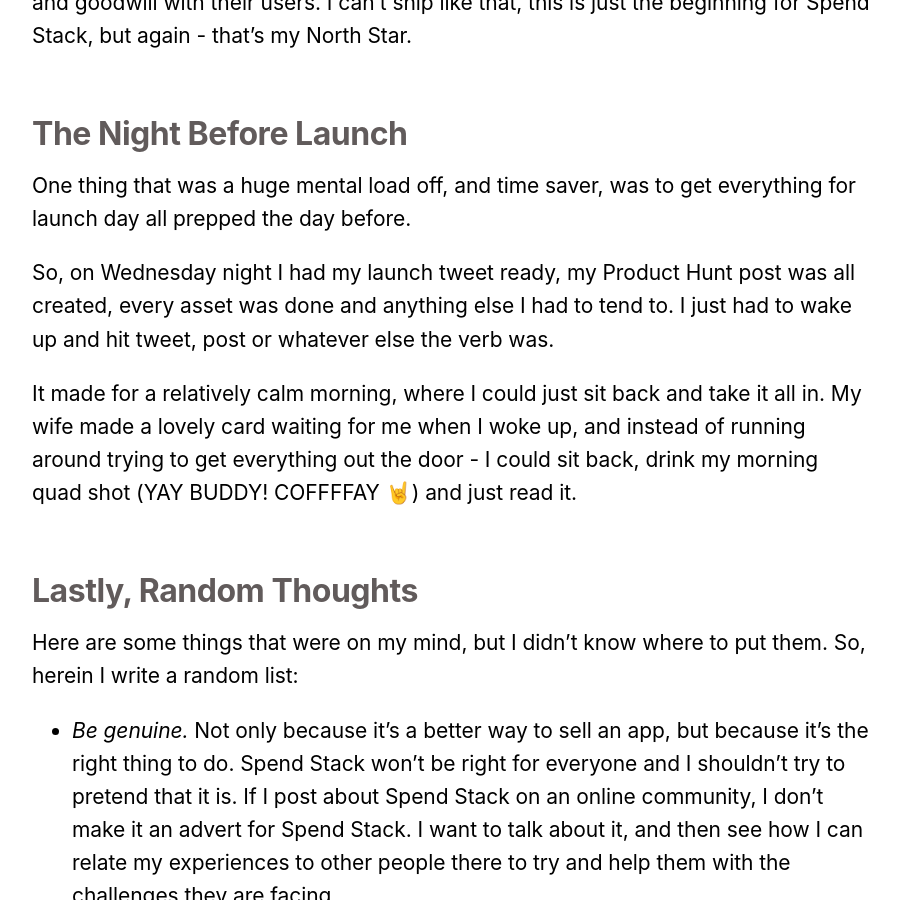
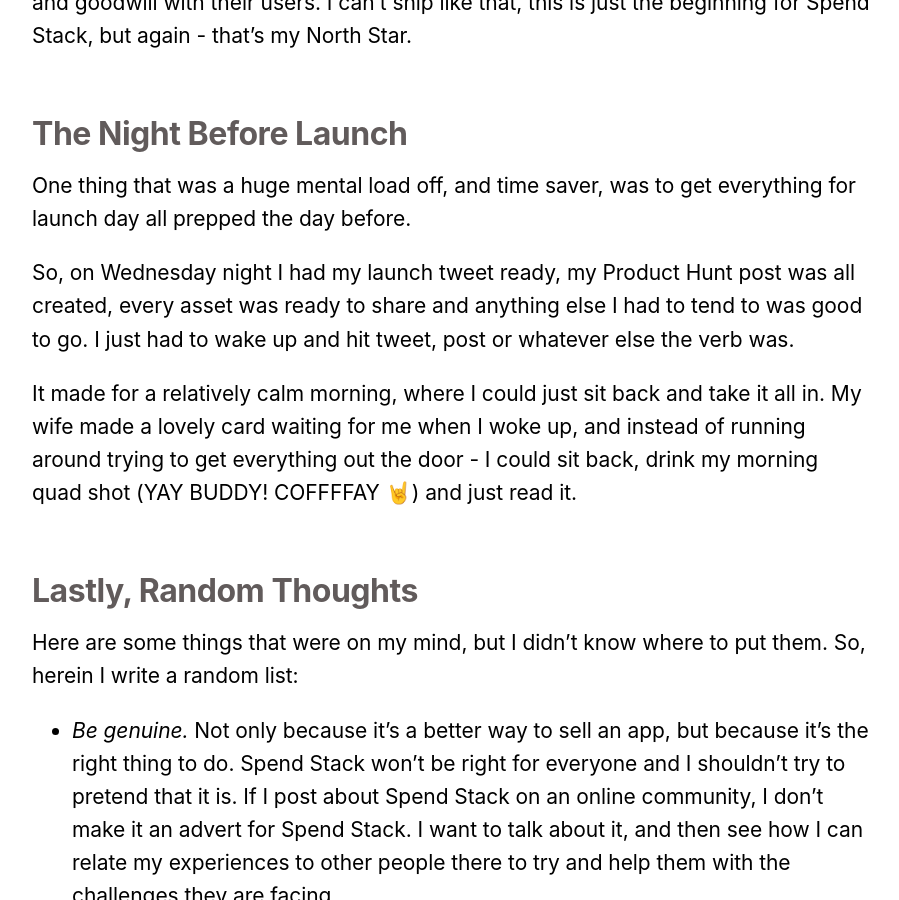
Before and after one commit to hassaan4584/Swiftjective-C, a Jekyll site: the page built from _posts/2019-07-27-On-Launching-Your-Indie-App.md, in a window 1280 px wide and 900 px high, scrolled down 10888 px. Shown: the whole window, without its empty margins (188-1087 px from the left). Built offline with Jekyll 4.4.1, drawn with Linux system fonts in a browser that asks for light colours; comment, search, counter and statistics services are not loaded; some of the changed text lies outside the part shown.

Commit message:
Update 2019-07-27-On-Launching-Your-Indie-App.md

```diff
--- a/_posts/2019-07-27-On-Launching-Your-Indie-App.md
+++ b/_posts/2019-07-27-On-Launching-Your-Indie-App.md
@@ -149,7 +149,7 @@
 ### The Night Before Launch
 One thing that was a huge mental load off, and time saver, was to get everything for launch day all prepped the day before.
 
-So, on Wednesday night I had my launch tweet ready, my Product Hunt post was all created, every asset was done and anything else I had to tend to. I just had to wake up and hit tweet, post or whatever else the verb was.
+So, on Wednesday night I had my launch tweet ready, my Product Hunt post was all created, every asset was ready to share and anything else I had to tend to was good to go. I just had to wake up and hit tweet, post or whatever else the verb was.
 
 It made for a relatively calm morning, where I could just sit back and take it all in. My wife made a lovely card waiting for me when I woke up, and instead of running around trying to get everything out the door - I could sit back, drink my morning quad shot (YAY BUDDY! COFFFFAY 🤘) and just read it.
 
```
Also changed, not shown: other parts of _posts/2019-07-27-On-Launching-Your-Indie-App.md (+1 -1 lines).
